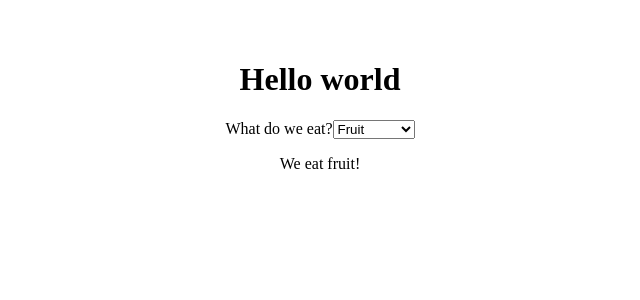
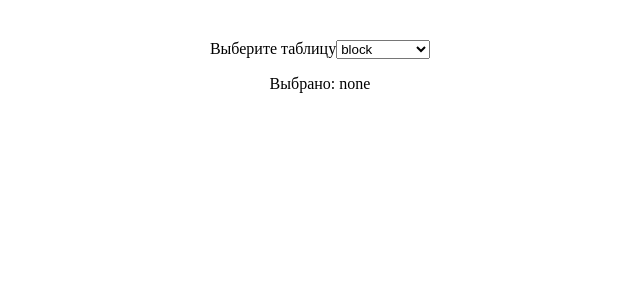
Before and after one commit to Prycom/ITVALID-437, a React (Vite) app: page /test in a window 1280 px wide. Shown: the top 300 px of the page, without its empty margins (320-960 px from the left). Built offline with nearby package versions, Linux system fonts and the light colour scheme.

Commit message:
Dropdown done

```diff
--- a/src/App.jsx
+++ b/src/App.jsx
@@ -8,9 +8,8 @@ function App() {
   const options = ['1', '2', '5']
   return (
     <div className="App">
-      <h1>Hello world</h1>
       <Routes>
-        <Route path='/test' element={<Test options={options} />} />
+        <Route path='/test' element={<Test />} />
       </Routes>
     </div>
   )
--- a/src/components/Test.jsx
+++ b/src/components/Test.jsx
@@ -2,7 +2,6 @@ import React from 'react'
 import { useState } from 'react'
 import './Test.css'
 
-//TODO Скрыть жлементы Dropdown и сделать выбор
 const Dropdown = ({ label, value, options, onChange }) => {
     return (
         <label>
@@ -16,14 +15,15 @@ const Dropdown = ({ label, value, options, onChange }) => {
     );
 };
 
+//TODO Make working list of tables
 export default function Test(props) {
     const options = [
-        { label: 'Fruit', value: 'fruit' },
-        { label: 'Vegetable', value: 'vegetable' },
-        { label: 'Meat', value: 'meat' },
+        { label: 'block', value: 'block' },
+        { label: 'mode', value: 'mode' },
+        { label: 'data_quality', value: 'data_quality' },
       ];
 
-    const [value, setValue] = useState('fruit');
+    const [value, setValue] = useState('none');
 
     const handleChange = (event) => {
         setValue(event.target.value);
@@ -31,8 +31,8 @@ export default function Test(props) {
 
     return (
         <div>
-            <Dropdown label="What do we eat?" options={options} value={value} onChange={handleChange} />
-            <p>We eat {value}!</p>
+            <Dropdown label="Выберите таблицу" options={options} value={value} onChange={handleChange} />
+            <p>Выбрано: {value}</p>
         </div>
     );
 }
```
